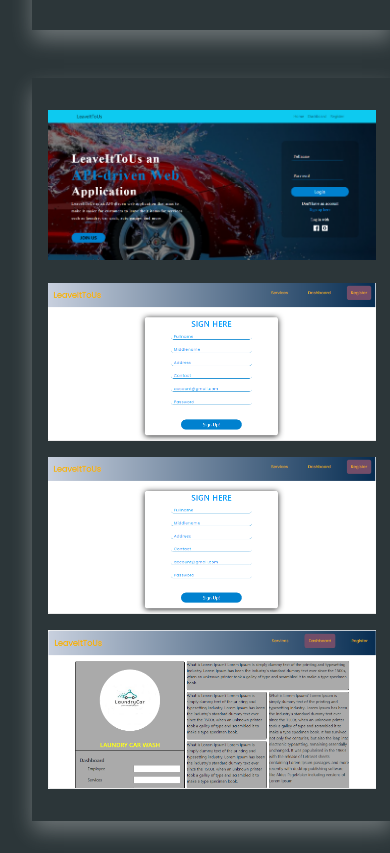
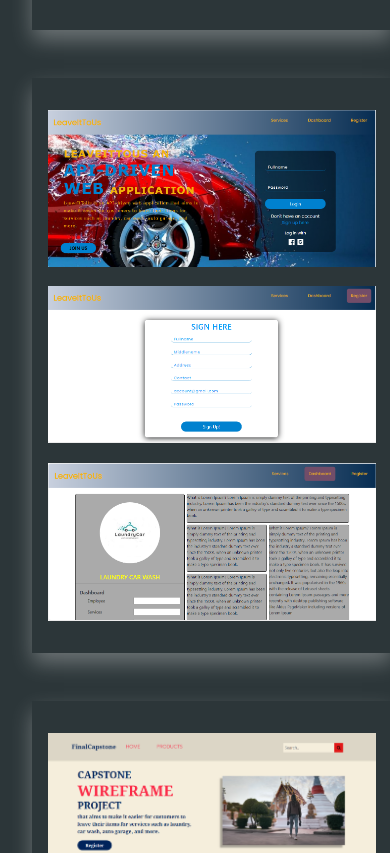
Before and after one commit to RichardTerrence/RTG-portfolio, a React (Create React App) app: page / in a window 390 px wide. Shown: the part 2896-3749 px from the top of the page. Built offline with nearby package versions, Linux system fonts and the light colour scheme; a web font is replaced by a local one.

Commit message:
my commit

```diff
--- a/src/components/PortfolioGallery.css
+++ b/src/components/PortfolioGallery.css
@@ -29,7 +29,16 @@
   transition: 1s;
   padding: 2rem 1rem 0 1rem;
 }
-.myPortfolio .content1:hover {
+.myPortfolio .content1 .minproj1:hover {
+  transform: scale(1.1);
+}
+.myPortfolio .content1 .minproj2:hover {
+  transform: scale(1.1);
+}
+.myPortfolio .content1 .minproj3:hover {
+  transform: scale(1.1);
+}
+.myPortfolio .content1 .minproj4:hover {
   transform: scale(1.1);
 }
 .minproj1 {
@@ -49,20 +58,25 @@
   grid-template-columns: 1fr 1fr;
   grid-template-rows: 1fr 1fr;
   grid-template-areas:
-    "majproj majproj1"
-    "majproj2 majproj3";
+    "majproj1 majproj2"
+    "majproj3 majproj3";
   gap: 1rem;
   box-shadow: 0px 10px 20px rgb(255, 255, 255, 0.3);
   margin-bottom: 3rem;
   transition: 1s;
   padding: 2rem 1rem 0 1rem;
 }
-.myPortfolio .content2:hover {
+
+.myPortfolio .content2 .majproj1:hover {
   transform: scale(1.1);
 }
-.majproj {
-  grid-area: majproj;
+.myPortfolio .content2 .majproj2:hover {
+  transform: scale(1.1);
 }
+.myPortfolio .content2 .majproj3:hover {
+  transform: scale(1.1);
+}
+
 .majproj1 {
   grid-area: majproj1;
 }
@@ -71,6 +85,7 @@
 }
 .majproj3 {
   grid-area: majproj3;
+  margin-top: -5rem;
 }
 .myPortfolio .content3 {
   display: grid;
@@ -85,7 +100,16 @@
   transition: 1s;
   padding: 2rem 1rem 0 1rem;
 }
-.myPortfolio .content3:hover {
+.myPortfolio .content3 .capstone:hover {
+  transform: scale(1.1);
+}
+.myPortfolio .content3 .capstone1:hover {
+  transform: scale(1.1);
+}
+.myPortfolio .content3 .capstone2:hover {
+  transform: scale(1.1);
+}
+.myPortfolio .content3 .capstone3:hover {
   transform: scale(1.1);
 }
 .capstone {
@@ -130,12 +154,15 @@ h2 {
   }
   .myPortfolio .content2 {
     grid-template-columns: 1fr;
+    grid-template-rows: 1fr 1fr 1fr;
     grid-template-areas:
-      "majproj"
       "majproj1"
       "majproj2"
       "majproj3";
     gap: 1rem;
+  }
+  .majproj3 {
+    margin-top: 0.1rem;
   }
   .myPortfolio .content3 {
     grid-template-columns: 1fr;
@@ -163,11 +190,13 @@ h2 {
   .myPortfolio .content2 {
     grid-template-columns: 1fr;
     grid-template-areas:
-      "majproj"
       "majproj1"
       "majproj2"
       "majproj3";
     gap: 1rem;
+  }
+  .majproj3 {
+    margin-top: 0.1rem;
   }
   .myPortfolio .content3 {
     grid-template-columns: 1fr;
@@ -195,11 +224,13 @@ h2 {
   .myPortfolio .content2 {
     grid-template-columns: 1fr;
     grid-template-areas:
-      "majproj"
       "majproj1"
       "majproj2"
       "majproj3";
     gap: 1rem;
+  }
+  .majproj3 {
+    margin-top: 0.1rem;
   }
   .myPortfolio .content3 {
     grid-template-columns: 1fr;
--- a/src/components/PortfolioGallery.js
+++ b/src/components/PortfolioGallery.js
@@ -8,8 +8,7 @@ import minproj1 from "./images/minproj1.png";
 import minproj2 from "./images/minproj2.png";
 import minproj3 from "./images/minproj3.png";
 import minproj4 from "./images/minproj4.png";
-import majproj from "./images/majproj.png";
-import majproj1 from "./images/majproj2.png";
+import majproj1 from "./images/majproj1.png";
 import majproj2 from "./images/majproj2.png";
 import majproj3 from "./images/majproj3.png";
 
@@ -21,26 +20,47 @@ const PortfolioGallery = () => {
           <h2>My Portfolio</h2>
         </div>
         <div className="content1" style={{ cursor: "pointer" }}>
+          <div className="minproj1">
             <img src={minproj1} alt="" style={{ width: "100%" }} />
+          </div>
+          <div className="minproj2">
             <img src={minproj2} alt="" style={{ width: "100%" }} />
+          </div>
+          <div className="minproj3">
             <img src={minproj3} alt="" style={{ width: "100%" }} />
+          </div>
+          <div className="minproj4">
             <img src={minproj4} alt="" style={{ width: "100%" }} />
+          </div>
           <p></p>
         </div>
 
         <div className="content2" style={{ cursor: "pointer" }}>
-          <img src={majproj} alt="" style={{ width: "100%" }} />
+          <div className="majproj1">
             <img src={majproj1} alt="" style={{ width: "100%" }} />
+          </div>
+          <div className="majproj2">
             <img src={majproj2} alt="" style={{ width: "100%" }} />
+          </div>
+          <div className="majproj3">
             <img src={majproj3} alt="" style={{ width: "100%" }} />
+          </div>
           <p></p>
         </div>
 
         <div className="content3" style={{ cursor: "pointer" }}>
+          <div className="capstone">
             <img src={capstone} alt="" style={{ width: "100%" }} />
+          </div>
+          <div className="capstone1">
             <img src={capstone1} alt="" style={{ width: "100%" }} />
+          </div>
+          <div className="capstone3">
             <img src={capstone3} alt="" style={{ width: "100%" }} />
+          </div>
+          <div className="capstone2">
             <img src={capstone2} alt="" style={{ width: "100%" }} />
+          </div>
           <p></p>
         </div>
       </div>
```
Also changed, not shown: src/components/images/majproj.png (deleted). Lines whose indentation alone changed are shown as unchanged.
